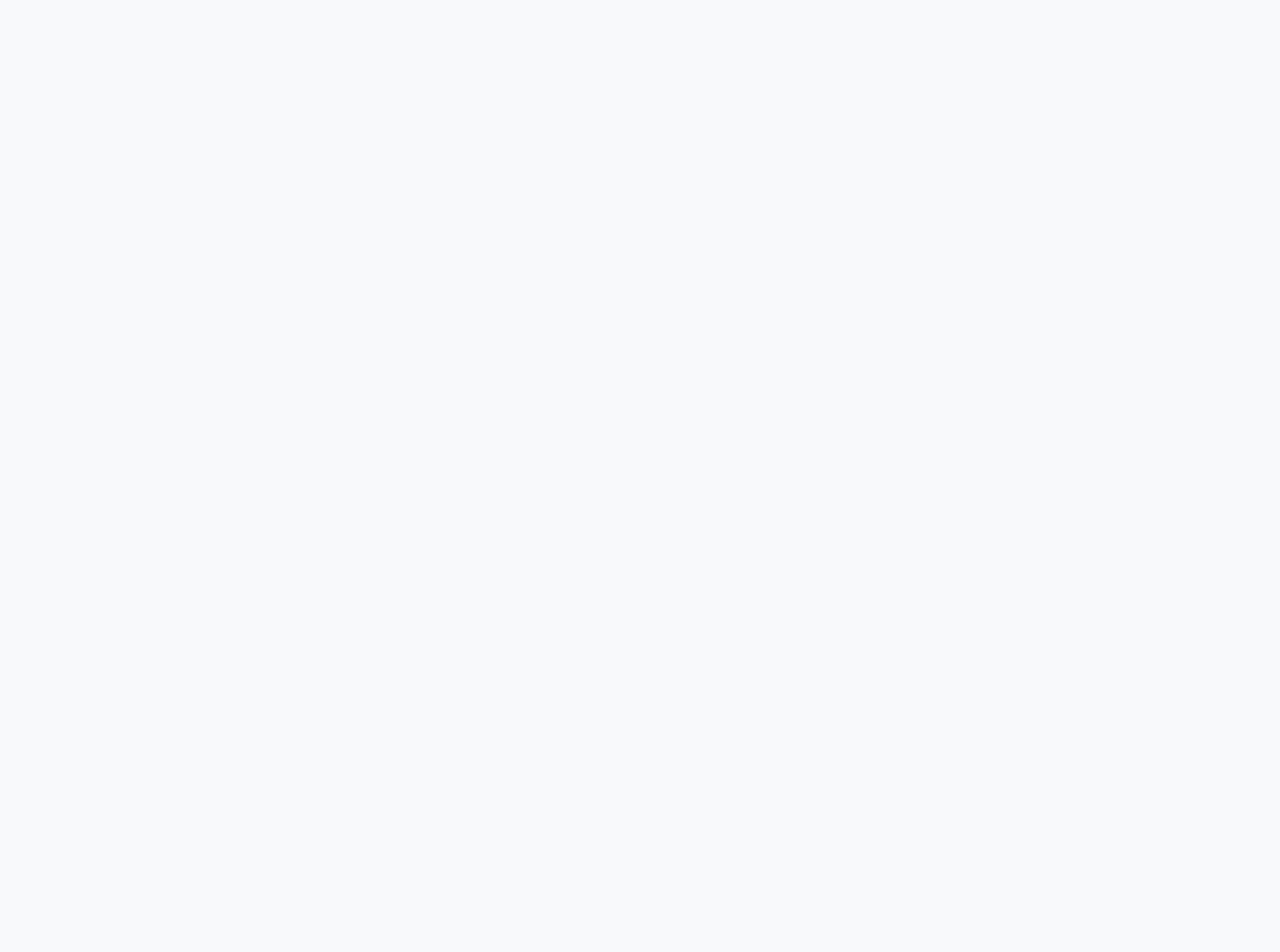
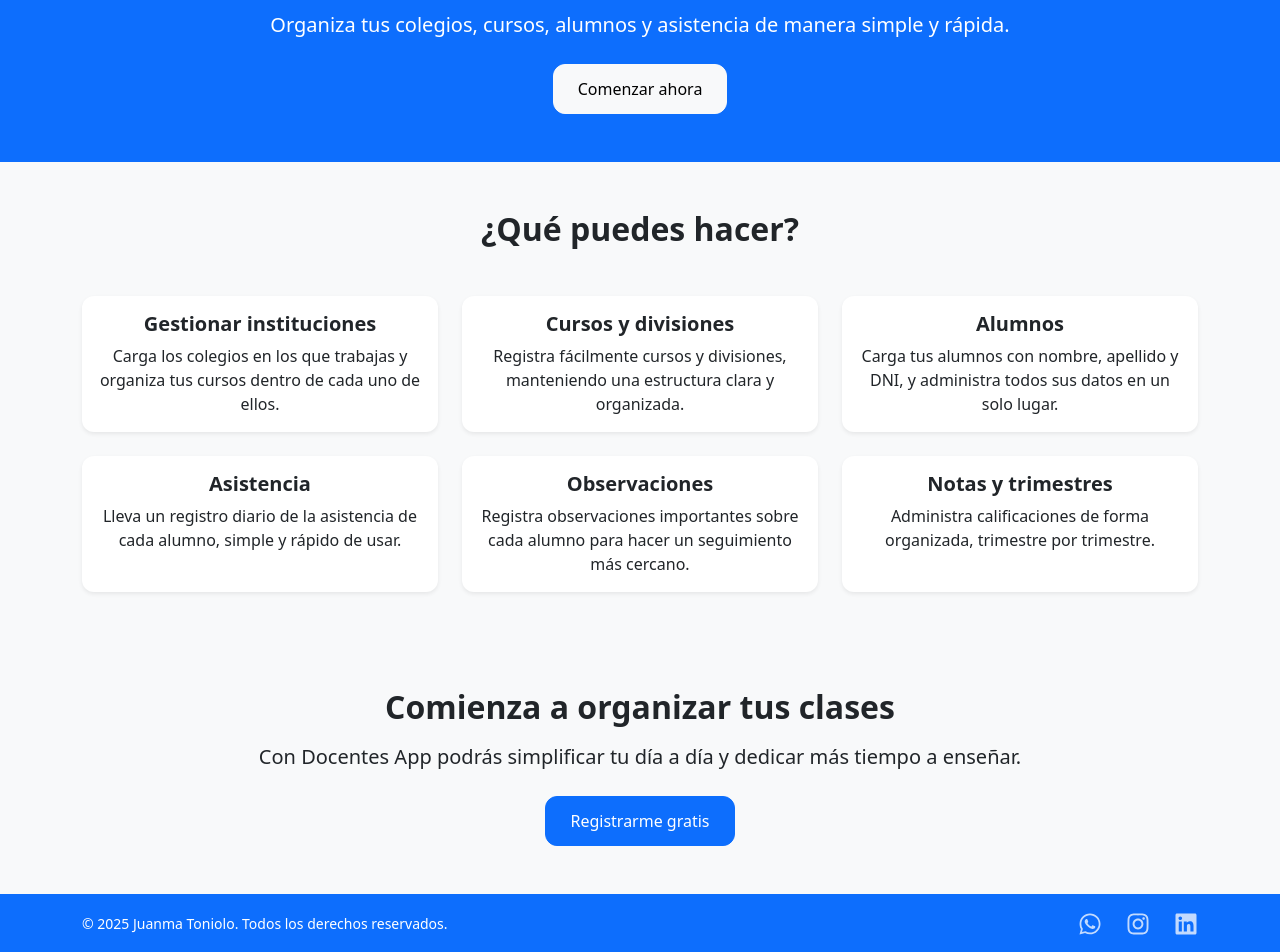
Before and after one commit to juanmatoniolo/docente-app, a Next.js app: page / in a window 1280 px wide. Shown: the part 195-1147 px from the top of the page. Before the commit the page ends 800 px from the top, so only its background shows below. Built offline with nearby package versions, Linux system fonts and the light colour scheme; no server answers.

Commit message:
pequeños arreglos en index

```diff
--- a/src/app/globals.css
+++ b/src/app/globals.css
@@ -93,3 +93,13 @@ ul {
         margin-bottom: 1.5rem;
     }
 }
+
+
+.social-icon {
+    opacity: 0.75;
+    transition: opacity 0.3s ease-in-out;
+}
+
+.social-icon:hover {
+    opacity: 1 !important;
+}
--- a/src/app/layout.jsx
+++ b/src/app/layout.jsx
@@ -1,9 +1,11 @@
 import "bootstrap/dist/css/bootstrap.min.css";
 import "./globals.css";
+
+import Link from "next/link";
+import { FaWhatsapp, FaInstagram, FaLinkedin } from "react-icons/fa";
+
 import BootstrapProvider from "./BootstrapProvider";
-import Providers from './providers';
-
-
+import Providers from "./providers";
 
 export const metadata = {
   title: "Docentes App",
@@ -14,9 +16,77 @@ export default function RootLayout({ children }) {
   return (
     <html lang="es-AR">
       <body suppressHydrationWarning className="bg-light text-dark">
-        <BootstrapProvider>
-          <Providers>{children}</Providers>
-        </BootstrapProvider>
+        {/* HEADER simple */}
+        <header className="bg-white shadow-sm border-bottom">
+          <div className="container d-flex justify-content-between align-items-center py-3">
+            {/* Marca o título */}
+            <Link
+              href="/"
+              className="fw-bold text-primary fs-5 text-decoration-none"
+            >
+              Docentes App
+            </Link>
+
+            {/* Botón Entrar */}
+            <div className="d-flex gap-2">
+              <Link
+                href="/login"
+                className="btn btn-outline-primary btn-sm px-3"
+              >
+                Entrar
+              </Link>
+            </div>
+          </div>
+        </header>
+
+        {/* MAIN */}
+        <main className="flex-grow-1 d-flex align-items-center justify-content-center">
+          <section className="w-100">
+            <BootstrapProvider>
+              <Providers>{children}</Providers>
+            </BootstrapProvider>
+          </section>
+        </main>
+
+        {/* FOOTER */}
+        <footer className="bg-primary text-white mt-auto py-3">
+          <div className="container">
+            <div className="row align-items-center">
+              <div className="col-12 col-md-6 text-center text-md-start mb-3 mb-md-0">
+                <small className="fw-light">
+                  © {new Date().getFullYear()}{" "}
+                  <strong>Juanma Toniolo</strong>. Todos los derechos reservados.
+                </small>
+              </div>
+              <div className="col-12 col-md-6 d-flex justify-content-center justify-content-md-end gap-4">
+                <a
+                  href="https://wa.me/543412275598"
+                  target="_blank"
+                  rel="noopener noreferrer"
+                  className="text-white social-icon"
+                >
+                  <FaWhatsapp size={24} />
+                </a>
+                <a
+                  href="https://www.instagram.com/juanmatoniolo/"
+                  target="_blank"
+                  rel="noopener noreferrer"
+                  className="text-white social-icon"
+                >
+                  <FaInstagram size={24} />
+                </a>
+                <a
+                  href="https://www.linkedin.com/in/juanmatoniolo/"
+                  target="_blank"
+                  rel="noopener noreferrer"
+                  className="text-white social-icon"
+                >
+                  <FaLinkedin size={24} />
+                </a>
+              </div>
+            </div>
+          </div>
+        </footer>
       </body>
     </html>
   );
--- a/src/app/page.jsx
+++ b/src/app/page.jsx
@@ -1,12 +1,119 @@
-import React from 'react'
+// app/page.jsx
+import Link from "next/link";
 
-const page = () => {
+export default function HomePage() {
   return (
-    <>
+    <main className="w-100">
+      {/* Hero */}
+      <section className="bg-primary text-white w-100 py-5 section-hero">
+        <div className="container-fluid text-center">
+          <h1 className="display-5 fw-bold">Bienvenido a Docentes App</h1>
+          <p className="lead mt-3 mb-4">
+            Organiza tus colegios, cursos, alumnos y asistencia de manera simple
+            y rápida.
+          </p>
+          <Link href="/login" className="btn btn-light btn-lg px-4">
+            Comenzar ahora
+          </Link>
+        </div>
+      </section>
 
-      <h1>app para docentes</h1>
-    </>
-  )
+
+
+
+      {/* Características */}
+      <section className="py-5 bg-light">
+        <div className="container">
+          <h2 className="text-center mb-5 fw-semibold">¿Qué puedes hacer?</h2>
+          <div className="row g-4">
+            <div className="col-12 col-md-6 col-lg-4">
+              <div className="card h-100 shadow-sm border-0">
+                <div className="card-body text-center">
+                  <h5 className="card-title fw-bold">Gestionar instituciones</h5>
+                  <p className="card-text">
+                    Carga los colegios en los que trabajas y organiza tus cursos
+                    dentro de cada uno de ellos.
+                  </p>
+                </div>
+              </div>
+            </div>
+
+            <div className="col-12 col-md-6 col-lg-4">
+              <div className="card h-100 shadow-sm border-0">
+                <div className="card-body text-center">
+                  <h5 className="card-title fw-bold">Cursos y divisiones</h5>
+                  <p className="card-text">
+                    Registra fácilmente cursos y divisiones, manteniendo una
+                    estructura clara y organizada.
+                  </p>
+                </div>
+              </div>
+            </div>
+
+            <div className="col-12 col-md-6 col-lg-4">
+              <div className="card h-100 shadow-sm border-0">
+                <div className="card-body text-center">
+                  <h5 className="card-title fw-bold">Alumnos</h5>
+                  <p className="card-text">
+                    Carga tus alumnos con nombre, apellido y DNI, y administra
+                    todos sus datos en un solo lugar.
+                  </p>
+                </div>
+              </div>
+            </div>
+
+            <div className="col-12 col-md-6 col-lg-4">
+              <div className="card h-100 shadow-sm border-0">
+                <div className="card-body text-center">
+                  <h5 className="card-title fw-bold">Asistencia</h5>
+                  <p className="card-text">
+                    Lleva un registro diario de la asistencia de cada alumno,
+                    simple y rápido de usar.
+                  </p>
+                </div>
+              </div>
+            </div>
+
+            <div className="col-12 col-md-6 col-lg-4">
+              <div className="card h-100 shadow-sm border-0">
+                <div className="card-body text-center">
+                  <h5 className="card-title fw-bold">Observaciones</h5>
+                  <p className="card-text">
+                    Registra observaciones importantes sobre cada alumno para
+                    hacer un seguimiento más cercano.
+                  </p>
+                </div>
+              </div>
+            </div>
+
+            <div className="col-12 col-md-6 col-lg-4">
+              <div className="card h-100 shadow-sm border-0">
+                <div className="card-body text-center">
+                  <h5 className="card-title fw-bold">Notas y trimestres</h5>
+                  <p className="card-text">
+                    Administra calificaciones de forma organizada, trimestre por
+                    trimestre.
+                  </p>
+                </div>
+              </div>
+            </div>
+          </div>
+        </div>
+      </section>
+
+      {/* CTA final */}
+      <section className="py-5 text-center">
+        <div className="container">
+          <h2 className="fw-semibold mb-3">Comienza a organizar tus clases</h2>
+          <p className="lead mb-4">
+            Con Docentes App podrás simplificar tu día a día y dedicar más
+            tiempo a enseñar.
+          </p>
+          <Link href="/login" className="btn btn-primary btn-lg px-4">
+            Registrarme gratis
+          </Link>
+        </div>
+      </section>
+    </main>
+  );
 }
-
-export default page
```
Also changed, not shown: src/app/dashboard/layout.jsx (+57 -9 lines), src/app/login/layout.jsx (+13 -3 lines), src/app/login/page.jsx (+32 -13 lines).
